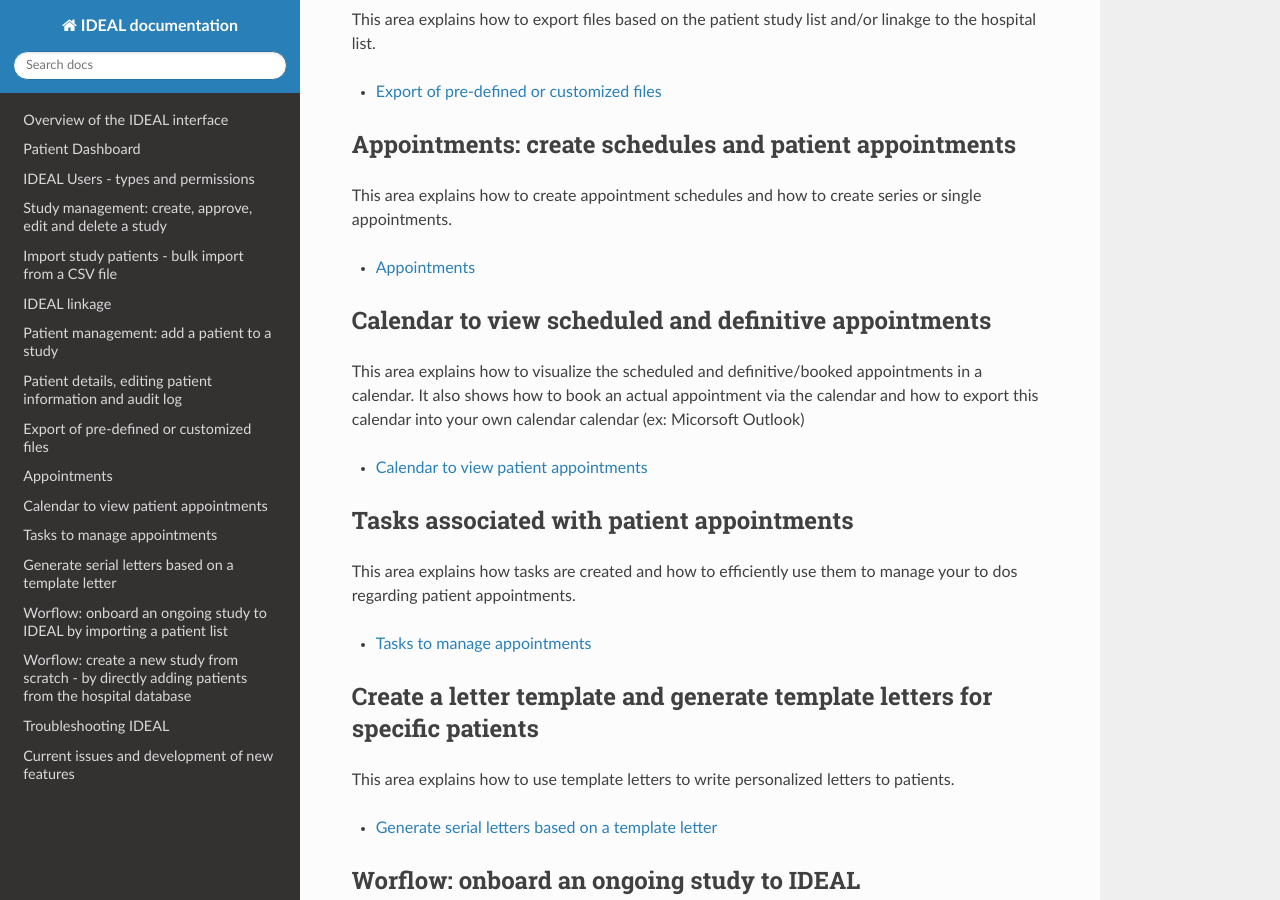
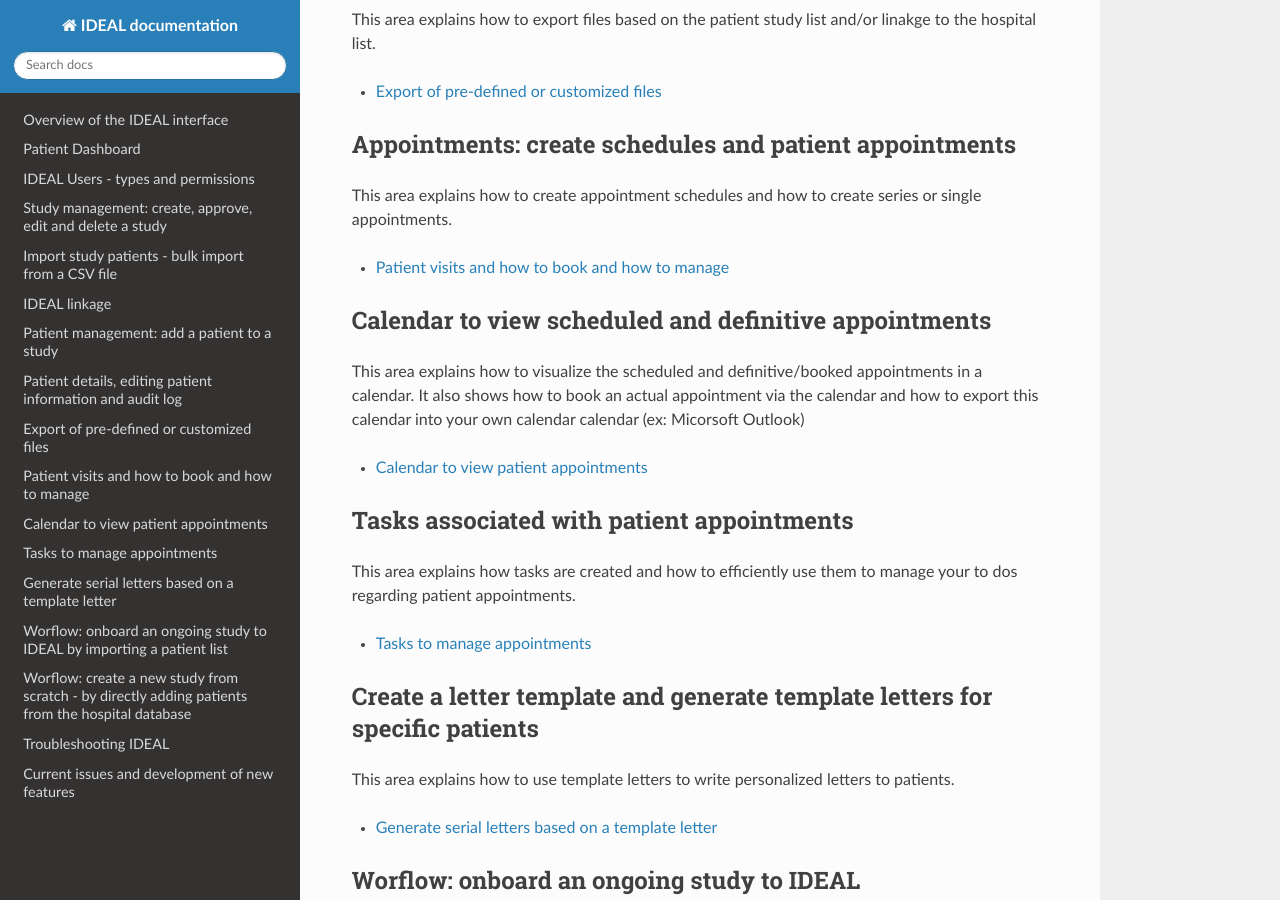
Before and after one commit to Nynuphar/IDEAL-doc, a Sphinx documentation site: the page built from docs/source/index.rst, in a window 1280 px wide and 900 px high, scrolled down 2202 px. Built offline with Sphinx 7.4.7 and the Read the Docs theme 3.1.0, drawn with Linux system fonts in a browser that asks for light colours.

Commit message:
Update appointments.rst

```diff
--- a/docs/source/appointments.rst
+++ b/docs/source/appointments.rst
@@ -1,7 +1,7 @@
 .. _AppRef:
 
-Appointments
-##############
+Patient visits and how to book and how to manage
+#######################################################
 
 Patient appointments can be booked as **series** or **single** appointments. To book **appointment series**, an **appointment schedule** needs to be created first. Check `here`_ how to do it. To book **single appointments**, please check `below`_ how to do this.
 
```
Also changed, not shown: other parts of docs/source/appointments.rst (+2 -0 lines).
